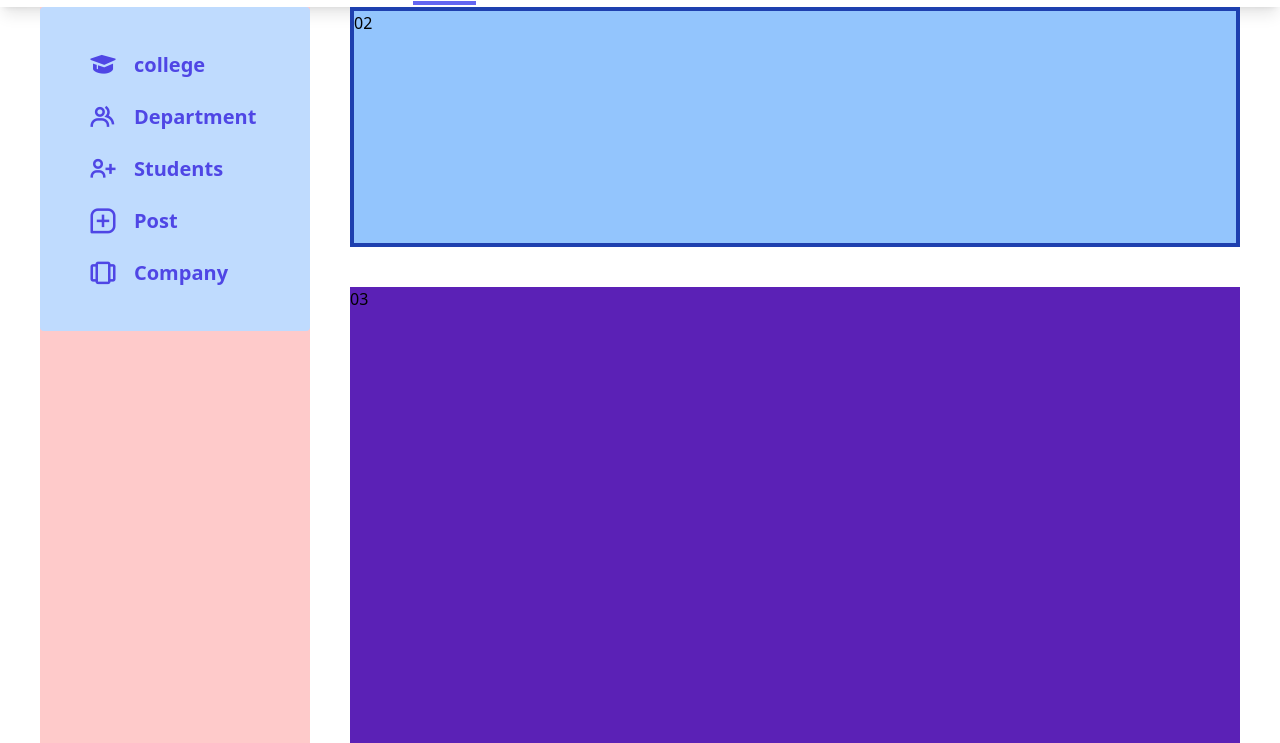
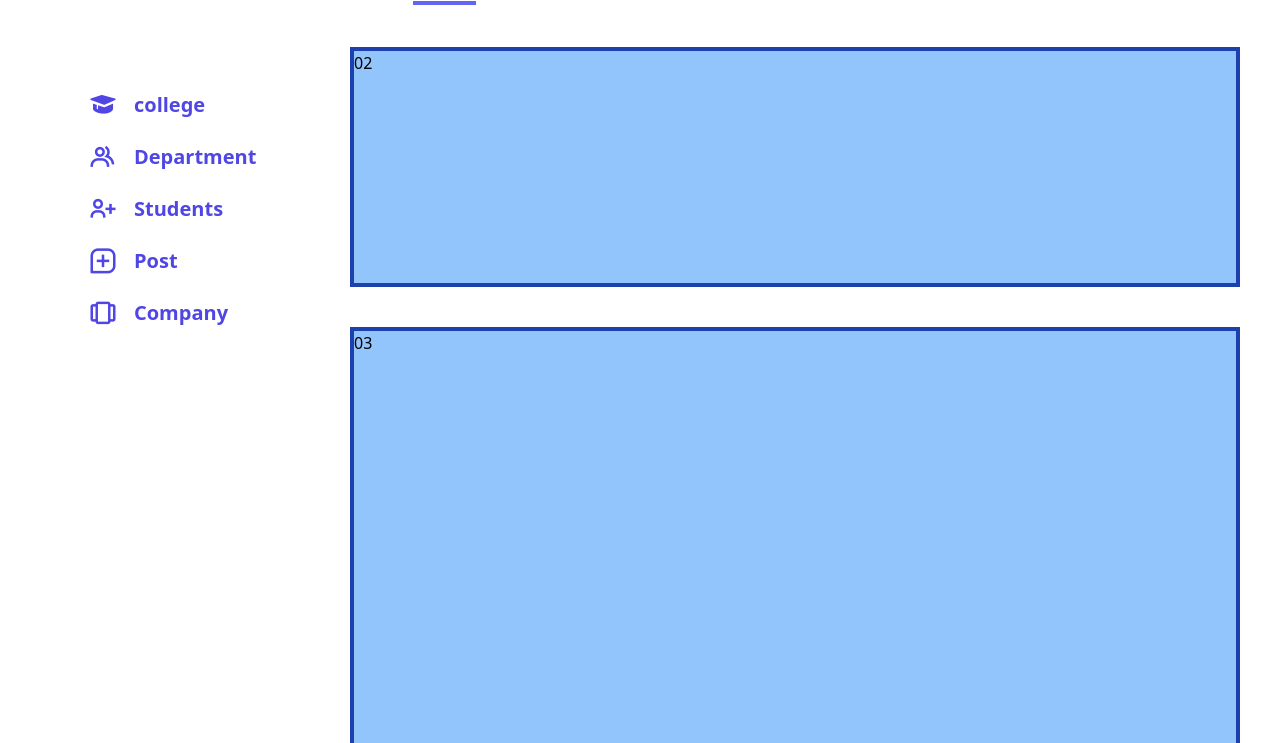
Before and after one commit to janak27/placeitui, a plain HTML site: page dashboard.html in a window 1280 px wide. Shown: the part 57-800 px from the top of the page. Drawn offline with nearby package versions, Linux system fonts and the light colour scheme.

Commit message:
isssue solved bc

```diff
--- a/dashboard.html
+++ b/dashboard.html
@@ -14,7 +14,7 @@
 
 <body>
     <!-- Navbar goes here -->
-    <nav class="bg-white shadow-lg">
+    <nav class="bg-white">
         <div class="max-w-6xl mx-auto px-4">
             <div class="flex justify-between space-x-12">
                 <div class="flex">
@@ -82,92 +82,46 @@
         </div>
     </nav>
 
-    <!-- hero section  -->
-    <!-- <aside class=" bg-white shadow-md max-h-screen w-64">
-        <div class="flex flex-col justify-between h-full overflow-y-auto py-4 px-3 rounded">
-            <div class="flex-grow">
-                <div class="p-4">
-                    <ul class="space-y-1">
-                        <li>
-                            <a href=""
-                                class="flex items-center hover:bg-indigo-600 hover:text-white rounded-xl font-bold text-sm text-indigo-600 py-2 px-5">
-                                <i class='bx bxs-graduation mr-4 text-3xl'></i>
-                                <p class="text-xl">college</p>
-                            </a>
-                        </li>
-                        <li>
-                            <a href=""
-                                class="flex items-center hover:bg-indigo-600 hover:text-white rounded-xl font-bold text-sm text-indigo-600 py-2 px-5">
-                                <i class='bx bx-group  mr-4 text-3xl'></i>
-                                <p class="text-xl">Department</p>
-                            </a>
-                        </li>
-                        <li>
-                            <a href=""
-                                class="flex items-center hover:bg-indigo-600 hover:text-white rounded-xl font-bold text-sm text-indigo-600 py-2 px-5">
-                                <i class='bx bx-user-plus mr-4 text-3xl'></i>
-                                <p class="text-xl">Students</p>
-                            </a>
-                        </li>
-                        <li>
-                            <a href=""
-                                class="flex items-center hover:bg-indigo-600 hover:text-white rounded-xl font-bold text-sm text-indigo-600 py-2 px-5">
-                                <i class='bx bx-message-square-add mr-4 text-3xl'></i>
-                                <p class="text-xl">Post</p>
-                            </a>
-                        </li>
-                        <li>
-                            <a href=""
-                                class="flex items-center hover:bg-indigo-600 hover:text-white rounded-xl font-bold text-sm text-indigo-600 py-2 px-5">
-                                <i class='bx bx-carousel mr-4 text-3xl'></i>
-                                <p class="text-xl">Company</p>
-                            </a>
-                        </li>
-                    </ul>
-                </div>
-            </div>
-        </div>
-
-    </aside> -->
-    <div class=" justify-center items-center mx-10 ">
-        <div class="grid grid-rows-4 grid-cols-4  gap-10 ">
-            <div class="hidden lg:block row-span-3 bg-red-200 h-screen">
-                <div class="flex flex-col justify-between   py-4 px-3 rounded bg-blue-200">
+    <!-- hero  -->
+    <div class="justify-center items-center m-10">
+        <div class="grid grid-rows-4 grid-cols-4 gap-10">
+            <div class="hidden lg:block row-span-3 h-screen">
+                <div class="flex flex-col justify-between py-4 px-3 rounded">
                     <div class="flex-grow">
                         <div class="p-4">
                             <ul class="space-y-0">
                                 <li>
                                     <a href=""
                                         class="flex items-center hover:bg-indigo-600 hover:text-white rounded-xl font-bold text-sm text-indigo-600 py-2 px-5">
-                                        <i class='bx bxs-graduation mr-4 text-3xl'></i>
+                                        <i class="bx bxs-graduation mr-4 text-3xl"></i>
                                         <p class="text-xl">college</p>
                                     </a>
                                 </li>
                                 <li>
                                     <a href=""
                                         class="flex items-center hover:bg-indigo-600 hover:text-white rounded-xl font-bold text-sm text-indigo-600 py-2 px-5">
-                                        <i class='bx bx-group  mr-4 text-3xl'></i>
+                                        <i class="bx bx-group mr-4 text-3xl"></i>
                                         <p class="text-xl">Department</p>
                                     </a>
                                 </li>
                                 <li>
                                     <a href=""
                                         class="flex items-center hover:bg-indigo-600 hover:text-white rounded-xl font-bold text-sm text-indigo-600 py-2 px-5">
-                                        <i class='bx bx-user-plus mr-4 text-3xl'></i>
+                                        <i class="bx bx-user-plus mr-4 text-3xl"></i>
                                         <p class="text-xl">Students</p>
                                     </a>
                                 </li>
                                 <li>
                                     <a href=""
                                         class="flex items-center hover:bg-indigo-600 hover:text-white rounded-xl font-bold text-sm text-indigo-600 py-2 px-5">
-                                        <i class='bx bx-message-square-add mr-4 text-3xl'></i>
+                                        <i class="bx bx-message-square-add mr-4 text-3xl"></i>
                                         <p class="text-xl">Post</p>
                                     </a>
                                 </li>
                                 <li>
                                     <a href=""
                                         class="flex items-center hover:bg-indigo-600 hover:text-white rounded-xl font-bold text-sm text-indigo-600 py-2 px-5">
-                                        <i class='bx bx-carousel mr-4 text-3xl'></i>
+                                        <i class="bx bx-carousel mr-4 text-3xl"></i>
                                         <p class="text-xl">Company</p>
                                     </a>
                                 </li>
@@ -176,14 +130,13 @@
                     </div>
                 </div>
             </div>
-            <div class="col-span-3  bg-blue-300 border-4 border-blue-800">02</div>
-            <div class="row-span-2 col-span-3 bg-violet-800 ">03</div>
-          </div>
+            <!-- <div class="lg:col-span-3  sm:col-span-4   md:col-span-4  bg-blue-300 border-4 border-blue-800">02</div>
+            <div class="lg:col-span-3  sm:col-span-4   md:col-span-4  bg-blue-300 border-4 border-blue-800">02</div> -->
+            <!-- <div class="row-span-3 ...">01</div> -->
+            <div class=" lg:row-span-1 row-span-4 lg:col-span-3 col-span-5 bg-blue-300 border-4 border-blue-800">02</div>
+            <div class="row-span-4 lg:col-span-3 col-span-5 bg-blue-300 border-4 border-blue-800">03</div>
+        </div>
     </div>
-
-
-
-
 
     <!-- foooter -->
 
```
